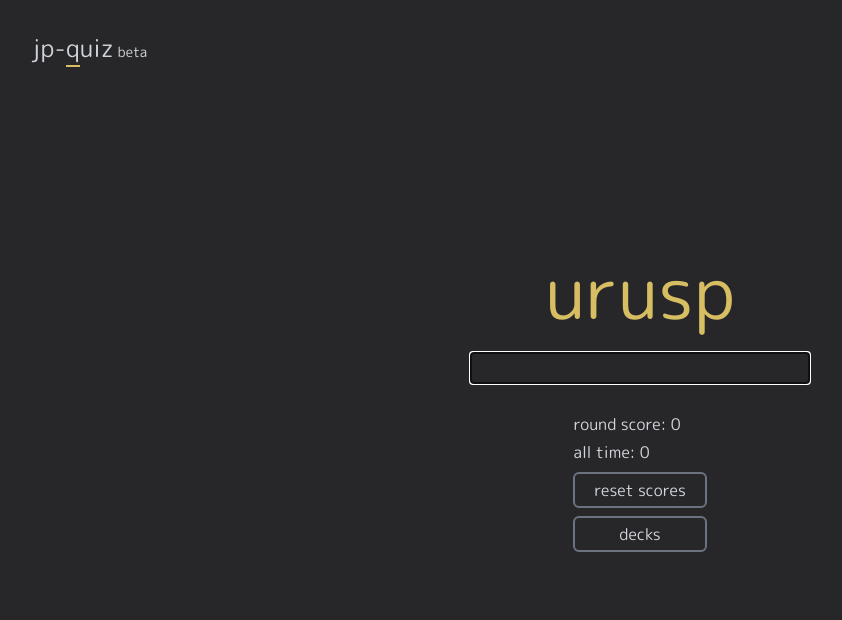
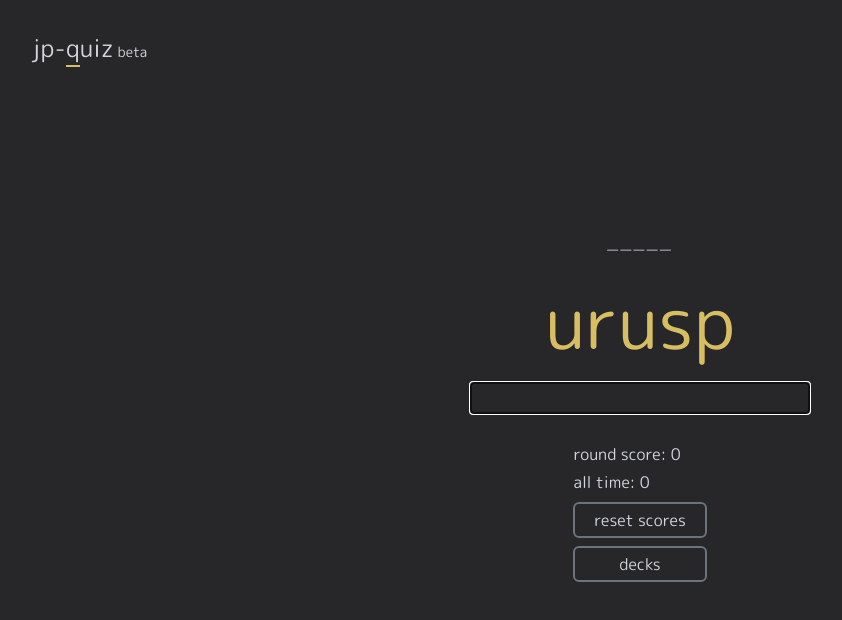
Before and after one commit to cyan1x/jp-quiz-web, a Vue app: page / in a window 1280 px wide. Shown: the top 620 px of the page, without its empty margins (0-842 px from the left). Built offline with nearby package versions, Linux system fonts and the light colour scheme.

Commit message:
Enable hints in anagram decks

```diff
--- a/src/App.vue
+++ b/src/App.vue
@@ -91,11 +91,6 @@ function checkAnswer() {
   // Add hint
   const hintKeys = ["h", "hint", "ひんt", "ひんと", "ヒント"]
   if (hintKeys.includes(response.value.trim())) {
-    if (questions.deckType === "anagrams") {
-      console.log("Hints not supported in anagram decks")
-      clearResponse()
-      return
-    }
     questions.hintLevel += 1
     clearResponse()
   }
@@ -127,6 +122,8 @@ function checkAnswer() {
     scorePlusStreak.value += questionValue
     scorePlusDuration.value = streakTime
     newQuestion()
+  } else {
+    clearResponse()
   }
 }
 
@@ -191,10 +188,7 @@ newQuestion()
         </h1> -->
 
         <!-- Hint for current question -->
-        <h3
-          v-if="questions.deckType !== 'anagrams'"
-          class="tracking-widest text-gray-400 p-4 text-xl"
-        >
+        <h3 class="tracking-widest text-gray-400 p-4 text-xl">
           {{ questions.currentHint }}
         </h3>
 
```
